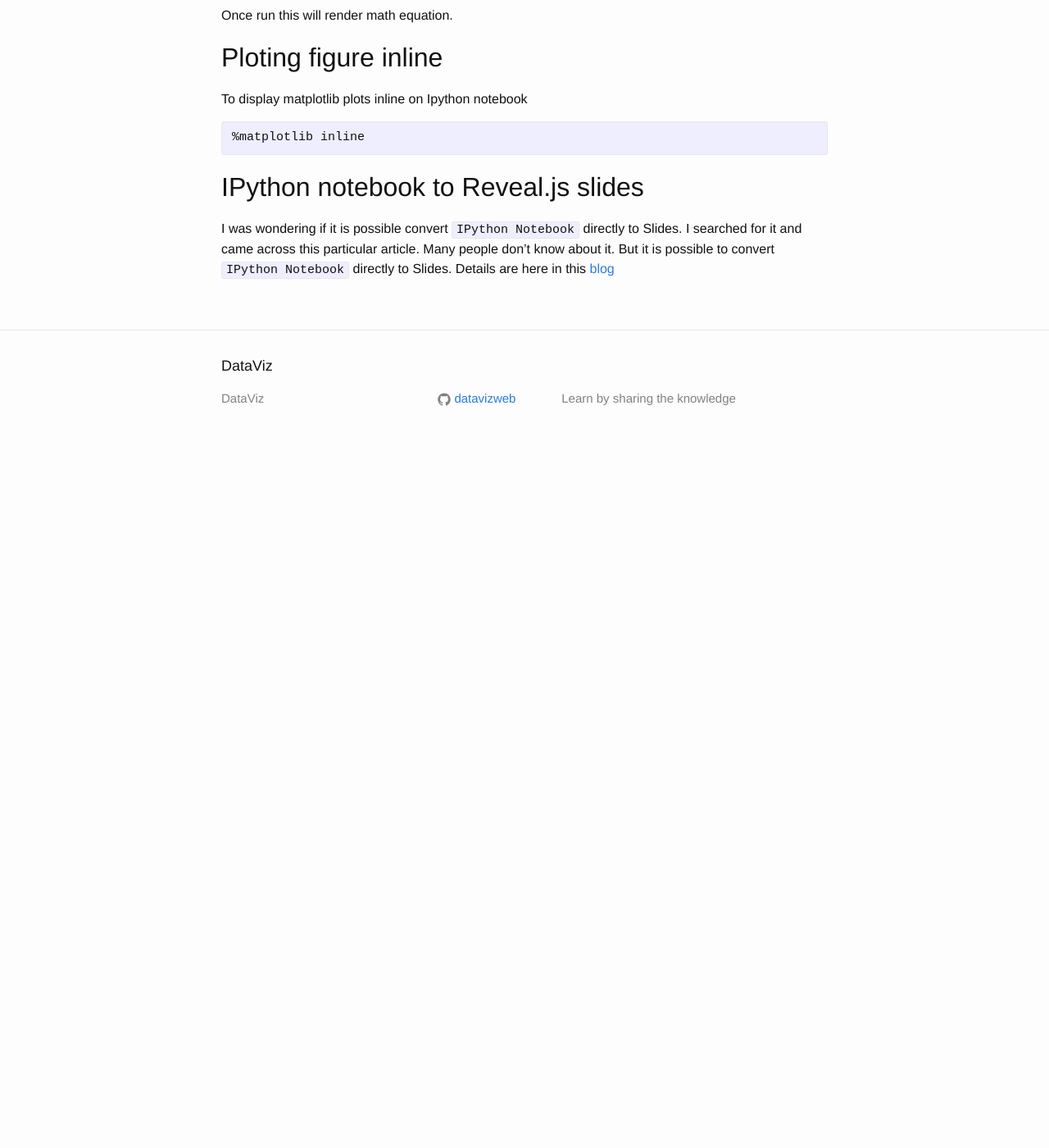
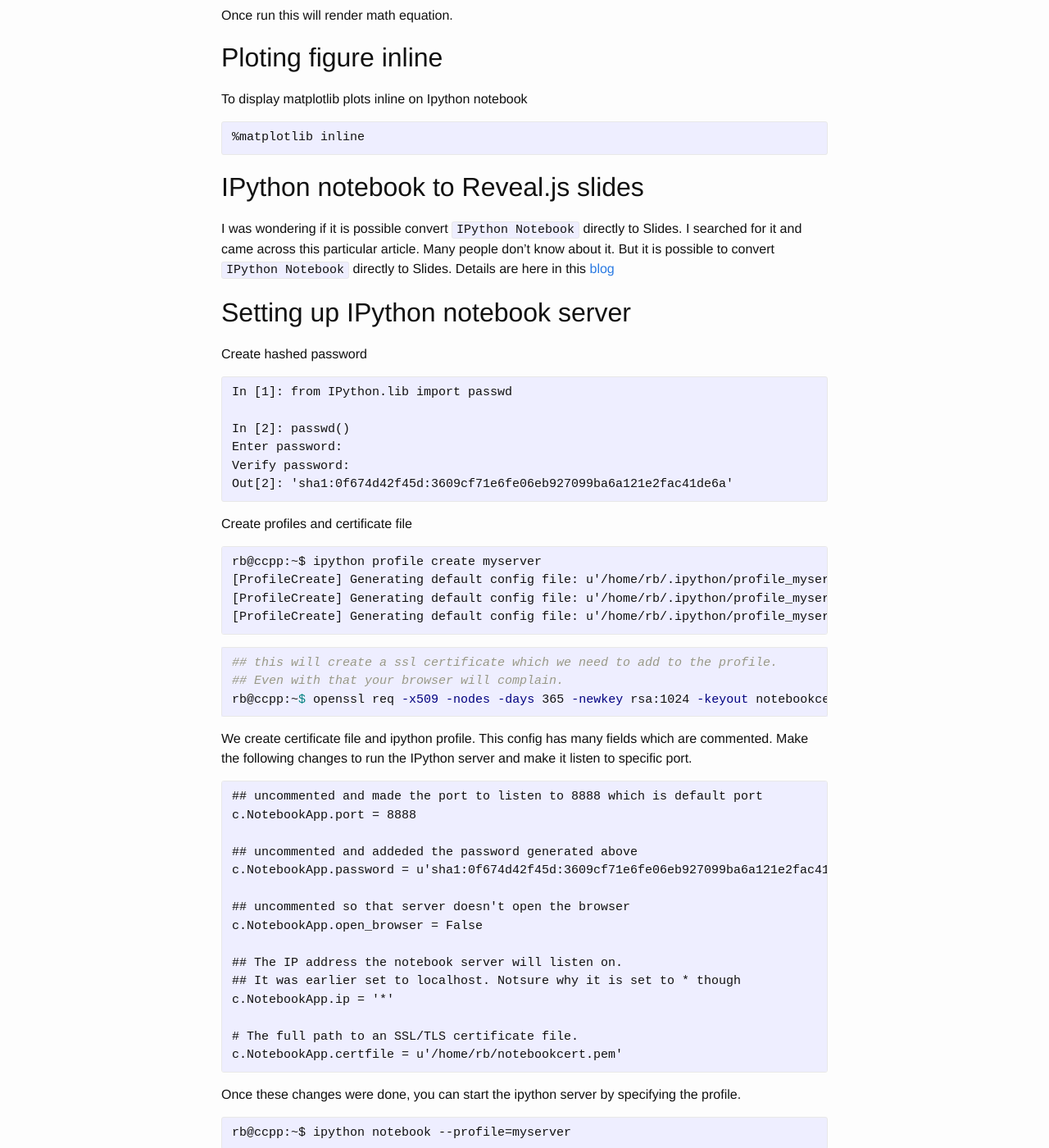
Before and after one commit to datavizweb/dataviz, a Jekyll site: the page built from _posts/2016-05-31-ipython-notebook.markdown, in a window 1280 px wide and 1400 px high, scrolled down 373 px. Shown: the whole window at 82% size. Built offline with Jekyll 4.4.1, drawn with Linux system fonts in a browser that asks for light colours; before the commit the page ends 930 px from its top, so only the background shows below that; some of the changed text lies outside the part shown.

Commit message:
added the notebook server creation

````diff
--- a/_posts/2016-05-14-learning-goals.markdown
+++ b/_posts/2016-05-14-learning-goals.markdown
@@ -77,6 +77,7 @@ Planning to take following courses
 * This Quora post has link to many resouces
   * [Quora post](https://www.quora.com/How-can-I-become-a-data-scientist-1)
 
+* Extensive resource collection can be found [here](https://github.com/aymericdamien/Machine-Learning-Tutorials)
 
 * Data Visulization
   My plan also includes to learn D3. It will help to create great visualization using the data.
--- a/_posts/2016-05-31-ipython-notebook.markdown
+++ b/_posts/2016-05-31-ipython-notebook.markdown
@@ -37,3 +37,75 @@ this particular article. Many people don't know about it.
 But it is possible to convert `IPython Notebook` directly to
 Slides. Details are here in this
 [blog](http://www.damian.oquanta.info/posts/make-your-slides-with-ipython.html)
+
+
+## Setting up IPython notebook server
+
+Create hashed password
+
+```ipython
+In [1]: from IPython.lib import passwd
+
+In [2]: passwd()
+Enter password:
+Verify password:
+Out[2]: 'sha1:0f674d42f45d:3609cf71e6fe06eb927099ba6a121e2fac41de6a'
+```
+
+Create profiles and certificate file
+
+```ipython
+rb@ccpp:~$ ipython profile create myserver
+[ProfileCreate] Generating default config file: u'/home/rb/.ipython/profile_myserver/ipython_config.py'
+[ProfileCreate] Generating default config file: u'/home/rb/.ipython/profile_myserver/ipython_notebook_config.py'
+[ProfileCreate] Generating default config file: u'/home/rb/.ipython/profile_myserver/ipython_nbconvert_config.py'
+```
+
+```bash
+## this will create a ssl certificate which we need to add to the profile.
+## Even with that your browser will complain.
+rb@ccpp:~$ openssl req -x509 -nodes -days 365 -newkey rsa:1024 -keyout notebookcert.pem -out notebookcert.pem
+```
+We create certificate file and ipython profile. This config has many fields which are commented.
+Make the following changes to run the IPython server and make it listen to specific port.
+
+```ipython
+## uncommented and made the port to listen to 8888 which is default port
+c.NotebookApp.port = 8888
+
+## uncommented and addeded the password generated above
+c.NotebookApp.password = u'sha1:0f674d42f45d:3609cf71e6fe06eb927099ba6a121e2fac41de6a'
+
+## uncommented so that server doesn't open the browser
+c.NotebookApp.open_browser = False
+
+## The IP address the notebook server will listen on.
+## It was earlier set to localhost. Notsure why it is set to * though
+c.NotebookApp.ip = '*'
+
+# The full path to an SSL/TLS certificate file.
+c.NotebookApp.certfile = u'/home/rb/notebookcert.pem'
+```
+
+Once these changes were done, you can start the ipython server by specifying the profile.
+
+```ipython
+rb@ccpp:~$ ipython notebook --profile=myserver
+```
+
+This will start a server and will make it listen to the specified port.
+
+Now, open your browser and use your domain name and point it to port.
+
+```bash
+https://<your domain ip here>:8888
+```
+
+Your browser will complain about certification. Add and exception and you will see a login page.
+Enter the password and you will be taken to main notebook page.
+
+![notebook_login]({{ site.url }}/assets/ipython_notebook_server_remote_login.jpeg)
+
+Select the existing ipython notebook or create newnotebook.
+
+![notebook_mainpage]({{ site.url }}/assets/ipython_remote_server_main_page.jpeg)
````
Also changed, not shown: assets/ipython_notebook_server_remote_login.jpeg (added), assets/ipython_remote_server_main_page.jpeg (added).
